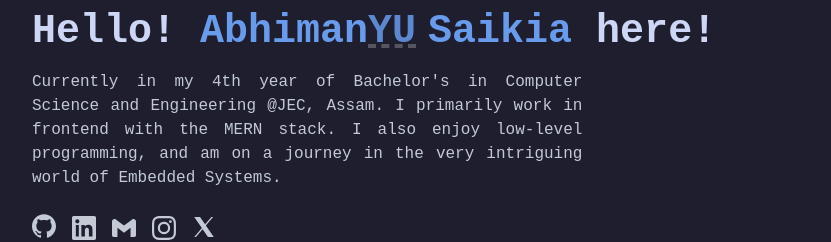
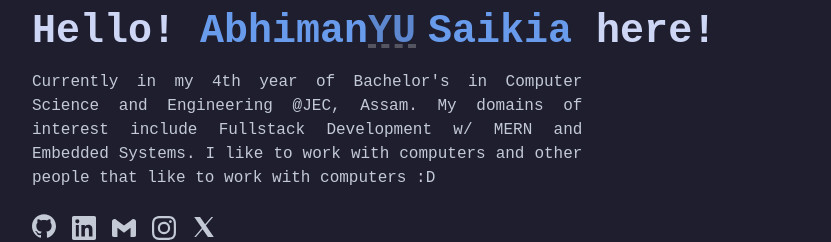
Before and after one commit to escursio675/Pfolio, a Next.js app in the folder pfolio/: page / in a window 1280 px wide. Shown: the part 126-368 px from the top of the page, without its empty margins (160-991 px from the left). Built offline with nearby package versions, Linux system fonts and the light colour scheme; no server answers.

Commit message:
changes in text.ts

```diff
--- a/pfolio/components/ui/map.tsx
+++ b/pfolio/components/ui/map.tsx
@@ -28,8 +28,11 @@ if (!mapContainer.current) return;
     return(
         <div className="w-full h-full">
             <div>Currently Based In:</div>
-            <div ref={mapContainer} className='xl:w-full xl:h-[20em] w-[19em] h-[12em]
-            rounded-lg'></div>
+            <div>
+                <div ref={mapContainer} className='xl:w-full xl:h-[20em] w-[19em] h-[12em]
+                rounded-lg'>
+                </div>
+            </div>
         </div>
     )
 }
--- a/pfolio/data/text.ts
+++ b/pfolio/data/text.ts
@@ -1,3 +1,2 @@
 export const intro: string = `Currently in my 4th year of Bachelor's in Computer Science and Engineering
- @JEC, Assam. I primarily work in frontend with the MERN stack. I also enjoy low-level programming,
- and am on a journey in the very intriguing world of Embedded Systems.`
+ @JEC, Assam. My domains of interest include Fullstack Development w/ MERN and Embedded Systems. I like to work with computers and other people that like to work with computers :D`
```
